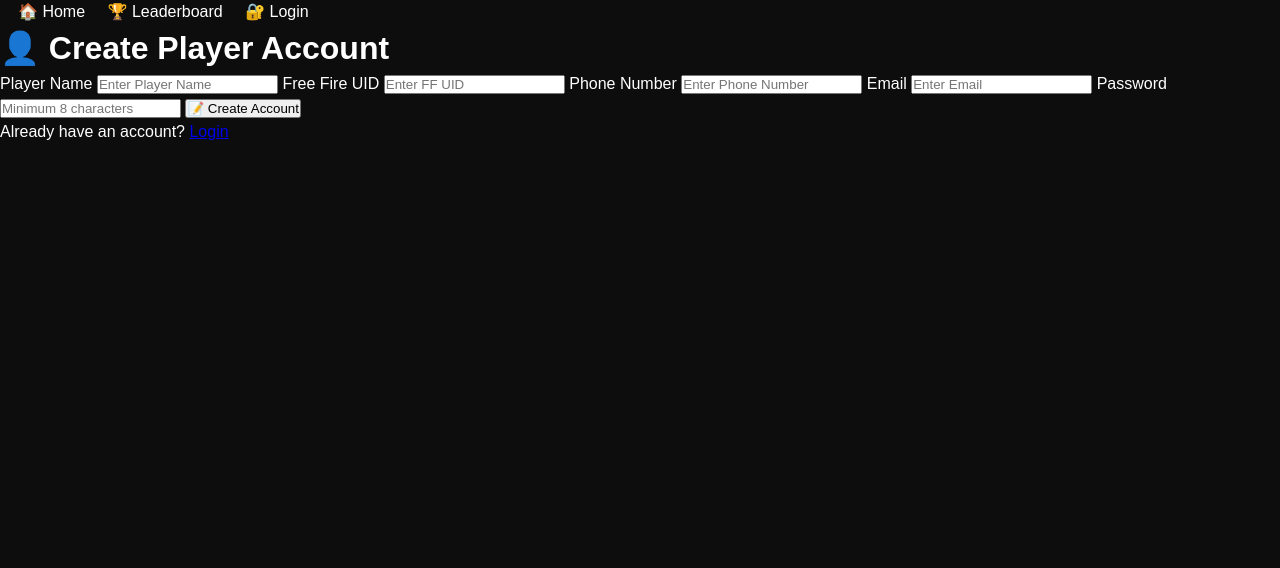
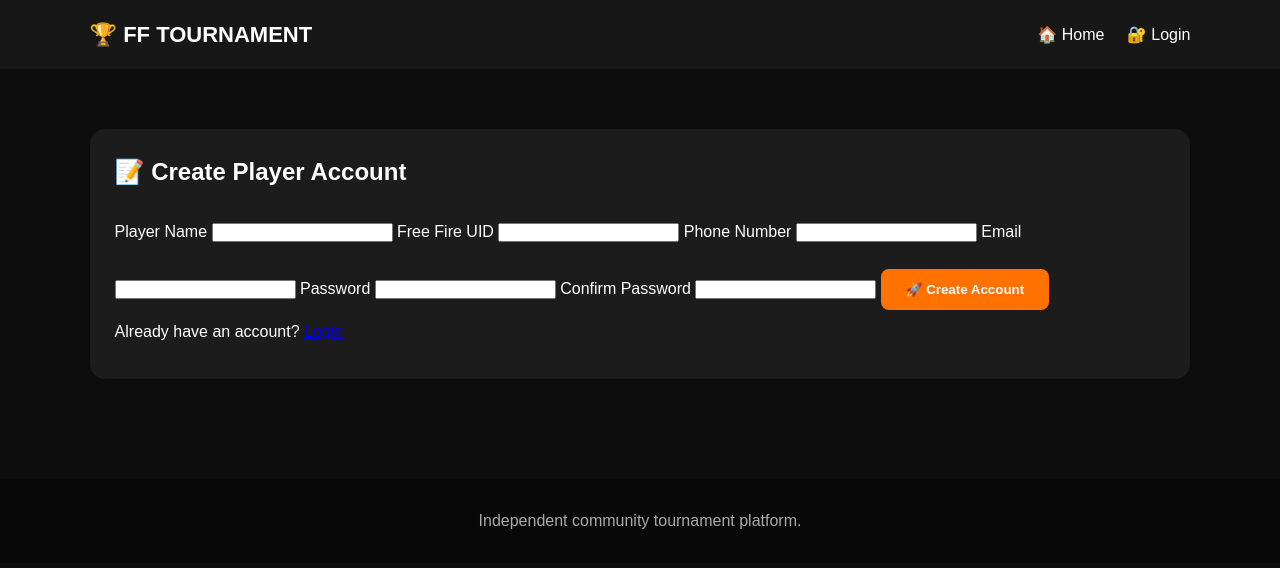
Before and after one commit to workload139-creator/Freefire-touranament, a Flask app: page /player/register in a window 1280 px wide. Shown: the top 568 px of the page. Run offline with Flask 3, Linux system fonts and the light colour scheme.

Commit message:
Refactor player registration form layout and structure

```diff
--- a/templates/player_register.html
+++ b/templates/player_register.html
@@ -6,77 +6,84 @@
 <title>Create Player Account</title>
 <link rel="stylesheet" href="{{ url_for('static', filename='style.css') }}">
 </head>
+
 <body>
+
+<header>
+    <div class="logo">🏆 FF TOURNAMENT</div>
 
     <nav>
         <a href="{{ url_for('index') }}">🏠 Home</a>
-    <a href="{{ url_for('leaderboard') }}">🏆 Leaderboard</a>
-    <a href="{{ url_for('player_login') }}">🔐 Login</a>
+        <a href="{{ url_for('auth.player_login') }}">🔐 Login</a>
     </nav>
+</header>
 
-<div class="container">
+<section class="section">
 
-    <h1>👤 Create Player Account</h1>
+<div class="card">
 
-    {% if error %}
-        <div class="error">{{ error }}</div>
-    {% endif %}
+<h1>📝 Create Player Account</h1>
 
-    <form method="POST">
+{% with messages = get_flashed_messages(with_categories=true) %}
+{% for category, message in messages %}
+<div class="status {{ category }}">{{ message }}</div>
+{% endfor %}
+{% endwith %}
+
+<form method="POST" action="{{ url_for('auth.player_register') }}">
 
 <label>Player Name</label>
-        <input
-            type="text"
-            name="player_name"
-            placeholder="Enter Player Name"
-            required
-        >
+<input type="text" name="player_name" required>
 
 <label>Free Fire UID</label>
-        <input
-            type="text"
-            name="ff_uid"
-            placeholder="Enter FF UID"
-            required
-        >
+<input type="text" name="ff_uid" required>
 
 <label>Phone Number</label>
 <input
     type="tel"
     name="phone"
-            placeholder="Enter Phone Number"
+    maxlength="10"
+    inputmode="numeric"
     required
 >
 
 <label>Email</label>
-        <input
-            type="email"
-            name="email"
-            placeholder="Enter Email"
-            required
-        >
+<input type="email" name="email" required>
 
 <label>Password</label>
 <input
     type="password"
     name="password"
-            placeholder="Minimum 8 characters"
     minlength="8"
     required
 >
 
-        <button type="submit">
-            📝 Create Account
+<label>Confirm Password</label>
+<input
+    type="password"
+    name="confirm_password"
+    minlength="8"
+    required
+>
+
+<button class="btn" type="submit">
+    🚀 Create Account
 </button>
 
 </form>
 
 <p>
 Already have an account?
-        <a href="{{ url_for('player_login') }}">Login</a>
+<a href="{{ url_for('auth.player_login') }}">Login</a>
 </p>
 
 </div>
 
+</section>
+
+<footer>
+<p>Independent community tournament platform.</p>
+</footer>
+
 </body>
 </html>
```
Lines whose indentation alone changed are shown as unchanged.
